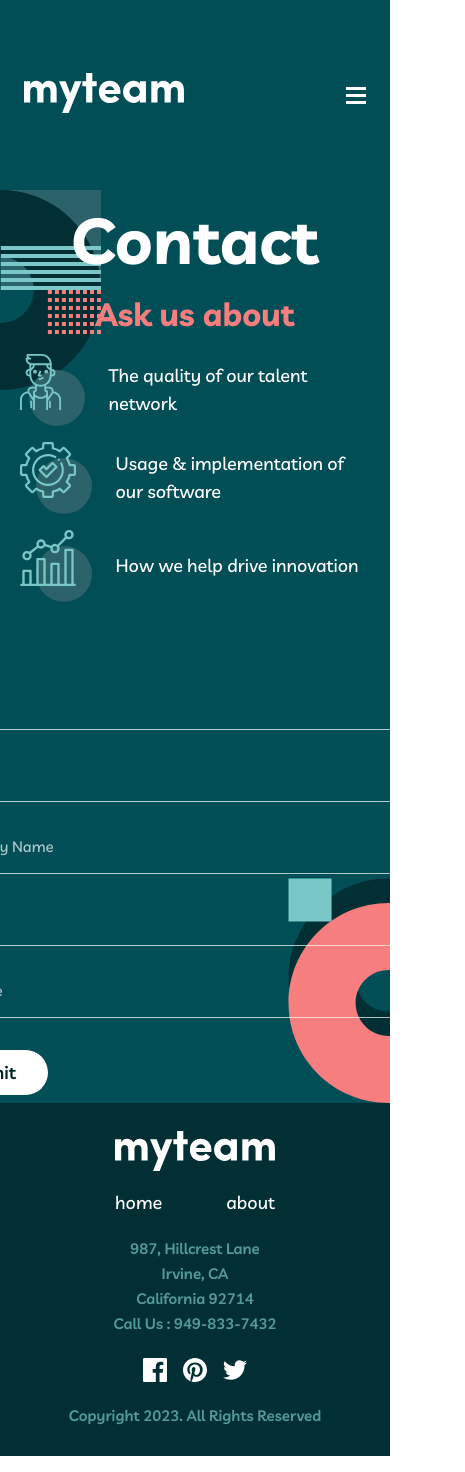
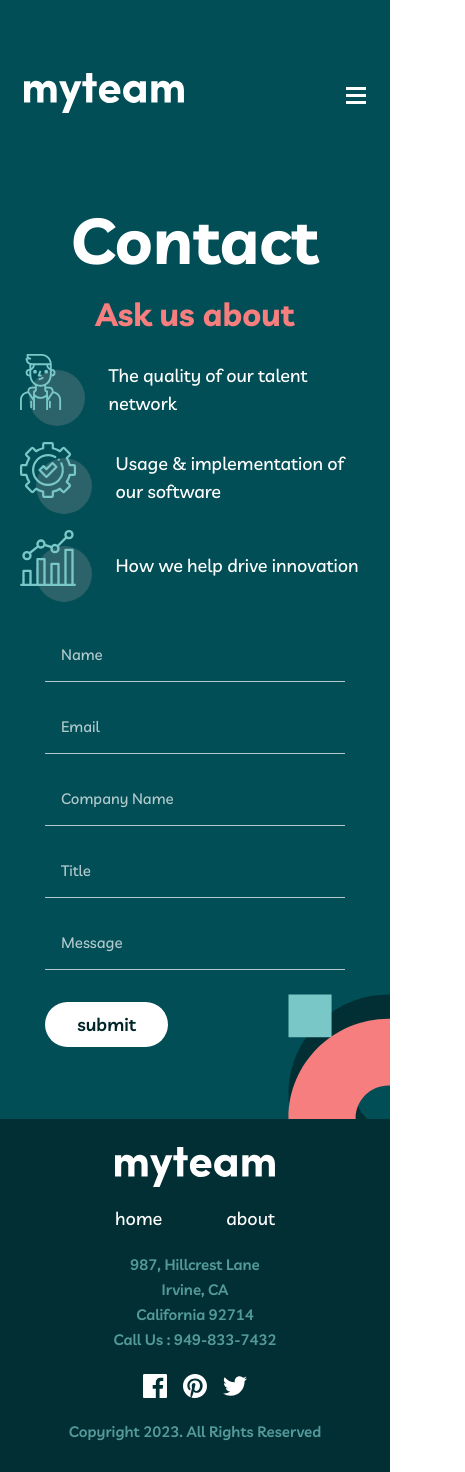
Before and after one commit to EdouardHrgt/my-team, a Vue app: page /contact in a window 390 px wide. Shown: the whole page, 465 px wide, since content can reach past the window. Built offline with nearby package versions, Linux system fonts and the light colour scheme.

Commit message:
overrall site working

```diff
--- a/src/components/NavBar.vue
+++ b/src/components/NavBar.vue
@@ -1,7 +1,14 @@
 <template>
   <div class="nav-bar">
-    <div class="filter" :class="{ 'nav-active': isOpen }" @click="isOpen = !isOpen"></div>
-    <header>
+    <div
+      class="filter"
+      :class="{ 'nav-active': isOpen }"
+      @click="isOpen = !isOpen"
+      @wheel.prevent
+      @touchmove.prevent
+      @scroll.prevent
+    ></div>
+    <header @wheel.prevent @touchmove.prevent @scroll.prevent>
       <div class="logo">
         <svg xmlns="http://www.w3.org/2000/svg" width="160" height="40">
           <path
--- a/src/views/ContactView.vue
+++ b/src/views/ContactView.vue
@@ -17,7 +17,8 @@
           <div class="contact-form">
             <form @submit.prevent="sendForm()" novalidate>
               <div class="confirmation-modal" v-if="confirmation">
-                <h3>Your message has been send!</h3>
+                <h3>Your message has been sent!</h3>
+                <p>You will be contacted as soon as possible</p>
               </div>
               <!-- Name input -->
               <div class="form-group">
@@ -149,6 +150,9 @@ export default {
         this.resetForm();
         this.confirmation = true;
       } else {
+        if (!this.checkEmail()) {
+          this.errors.email = 'Valid email required';
+        }
         myForm.forEach((input, i) => {
           if (!input) {
             this.confirmation = false;
@@ -188,9 +192,9 @@ export default {
         (this.message = '');
     },
     checkEmail() {
-      const rgx =
-        /[a-z0-9!#$%&'*+/=?^_`{|}~-]+(?:\.[a-z0-9!#$%&'*+/=?^_`{|}~-]+)*@(?:[a-z0-9](?:[a-z0-9-]*[a-z0-9])?\.)+[a-z0-9](?:[a-z0-9-]*[a-z0-9])?/g;
-      return rgx.test(this.email);
+      return /[a-z0-9!#$%&'*+/=?^_`{|}~-]+(?:\.[a-z0-9!#$%&'*+/=?^_`{|}~-]+)*@(?:[a-z0-9](?:[a-z0-9-]*[a-z0-9])?\.)+[a-z0-9](?:[a-z0-9-]*[a-z0-9])?/g.test(
+        this.email
+      );
     },
   },
 };
@@ -259,6 +263,7 @@ form {
   position: relative;
   isolation: isolate;
 }
+
 .confirmation-modal {
   background: var(--clr-midnight-green);
   position: absolute;
@@ -266,9 +271,15 @@ form {
   z-index: 1;
   display: flex;
   align-items: center;
+  flex-direction: column;
   justify-content: center;
   transition: 0.3s;
   animation: fade 0.5s forwards;
+}
+
+.confirmation-modal p {
+  color: var(--clr-white);
+  margin-top: 2rem;
 }
 
 @keyframes fade {
@@ -348,17 +359,41 @@ input::placeholder {
   border-bottom: 1px solid var(--clr-red);
 }
 
+@media screen and (max-width: 1659px) {
+  .contact {
+    justify-content: center;
+    gap: 5rem;
+  }
+}
+
 @media screen and (max-width: 1440px) {
   .contact {
     max-width: 90%;
   }
 }
 
+@media screen and (max-width: 1264px) {
+  .contact-wrapper {
+    background-position-x: -8.95rem, calc(100% + 6.2rem);
+    background-position-y: 0, bottom;
+  }
+  .contact {
+    gap: 2rem;
+  }
+}
+
 @media screen and (max-width: 1024px) {
+  .contact-wrapper {
+    background-position-x: -6.2rem, calc(100% + 6.2rem);
+  }
+  form {
+    width: 450px;
+    padding-bottom: 2rem;
+  }
   .contact {
     flex-direction: column;
     padding: 0;
-    gap: 3rem;
+    gap: 0rem;
     align-items: center;
   }
 
@@ -367,4 +402,18 @@ input::placeholder {
     text-align: center;
   }
 }
+
+@media screen and (max-width: 450px) {
+  .contact-wrapper {
+    background-color: var(--clr-midnight-green);
+    background-image: url('../assets/bg-pattern-contact-2.svg');
+    background-repeat: no-repeat;
+    background-position-x: calc(100% + 6.2rem);
+    background-position-y: calc(100% + 6.2rem);
+  }
+  form {
+    width: 300px;
+    padding-bottom: 4rem;
+  }
+}
 </style>
```
